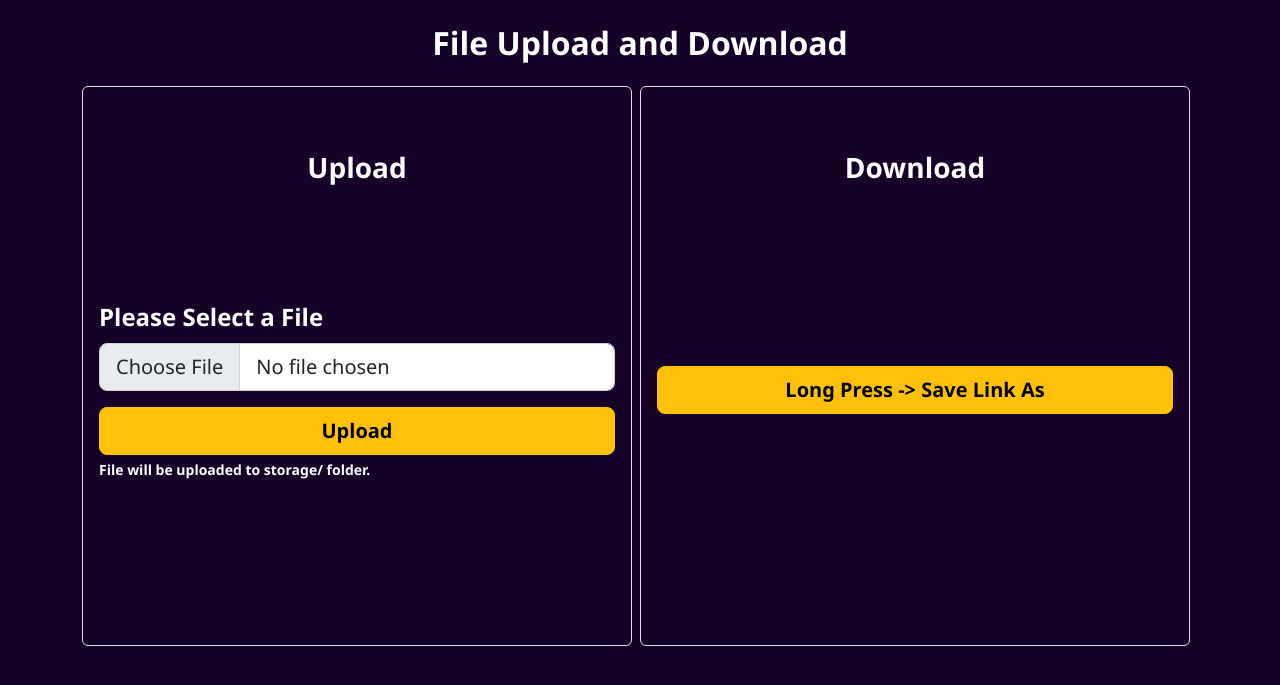
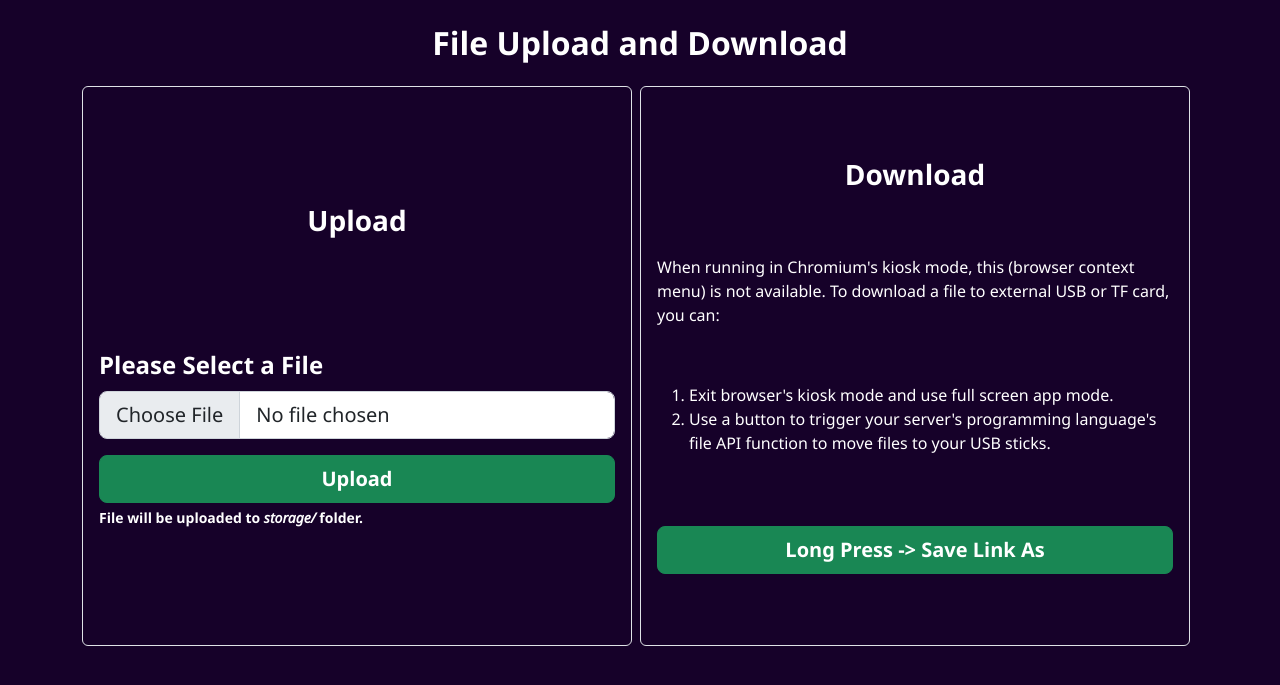
Before and after one commit to Chipsee/chipsee-industrial-pc-web, a Flask app: page /file_upload in a window 1280 px wide. Shown: the part 42-727 px from the top of the page. Run offline with Flask 2, Linux system fonts and the light colour scheme; some libraries are stand-ins or nearby versions.

Commit message:
Add a warning in file download funciton when using browser kiosk mode.

```diff
--- a/templates/file_upload.html
+++ b/templates/file_upload.html
@@ -12,9 +12,9 @@
     {% include "common/navbar.html" %}
     <div class="container">
         <h2 class="text-center my-4 fw-bold">File Upload and Download</h2>
-        <div class="row w-100 gx-2">
-            <div class="col" style="height: 70vh;">
-                <div class="border rounded-2 p-3 h-100">
+        <div class="row w-100 gx-2" style="height: 70vh;">
+            <div class="col">
+                <div class="border rounded-2 p-3 h-100 d-flex flex-column justify-content-evenly">
                     {% if msg %}
                     <p class="fw-bold alert alert-info d-flex align-items-center">
                         <button type="button" class="btn-close me-3" data-bs-dismiss="alert"
@@ -29,24 +29,33 @@
                         {{ error }}
                     </p>
                     {% endif %}
-                    <h3 class="text-center fw-bold mt-5">Upload</h3>
-                    <div class="d-flex align-items-center justify-content-center h-75">
-                        <form method=post enctype=multipart/form-data class=" w-100">
+                    <h3 class="text-center fw-bold">Upload</h3>
+                    <div class="d-flex align-items-center justify-content-center">
+                        <form method=post enctype=multipart/form-data class="w-100">
                             <div class="mb-3">
                                 <label for="formFileLg" class="form-label fw-bold fs-4">Please Select a File</label>
                                 <input class="form-control form-control-lg" id="formFileLg" type="file" name="file">
                             </div>
-                            <input type=submit class="btn btn-lg w-100 btn-warning fw-bold" value=Upload>
-                            <div class="form-text fw-bold text-white">File will be uploaded to storage/ folder.</div>
+                            <input type=submit class="btn btn-lg w-100 btn-success fw-bold" value=Upload>
+                            <div class="form-text fw-bold text-white">File will be uploaded to <i>storage/</i> folder.</div>
                         </form>
                     </div>
                 </div>
             </div>
             <div class="col">
-                <div class="border rounded-2 p-3 h-100">
-                    <h3 class="text-center fw-bold mt-5">Download</h3>
-                    <div class="d-flex align-items-center justify-content-center h-75">
-                        <a id="download-btn" class="btn btn-lg btn-warning fw-bold w-100"
+                <div class="border rounded-2 p-3 h-100 d-flex flex-column justify-content-evenly">
+                    <h3 class="text-center fw-bold">Download</h3>
+                    <caption>
+                        When running in Chromium's kiosk mode, this (browser context menu) is not available.
+                        To download a file to external USB or TF card, you can:
+                        <ol>
+                            <li>Exit browser's kiosk mode and use full screen app mode.</li>
+                            <li>Use a button to trigger your server's programming language's file API function
+                                 to move files to your USB sticks.</li>
+                        </ol>
+                    </caption>
+                    <div class="d-flex align-items-center justify-content-center">
+                        <a id="download-btn" class="btn btn-lg btn-success fw-bold w-100"
                             href="{{ url_for('download_file', fname='test_download.txt') }}">
                             Long Press -> Save Link As
                         </a>
```
